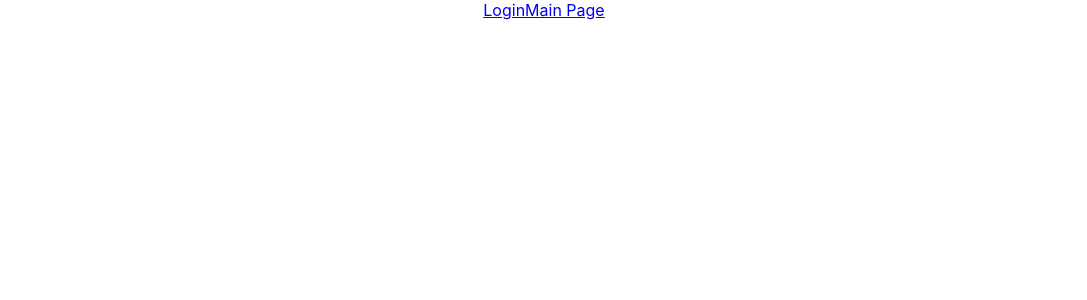
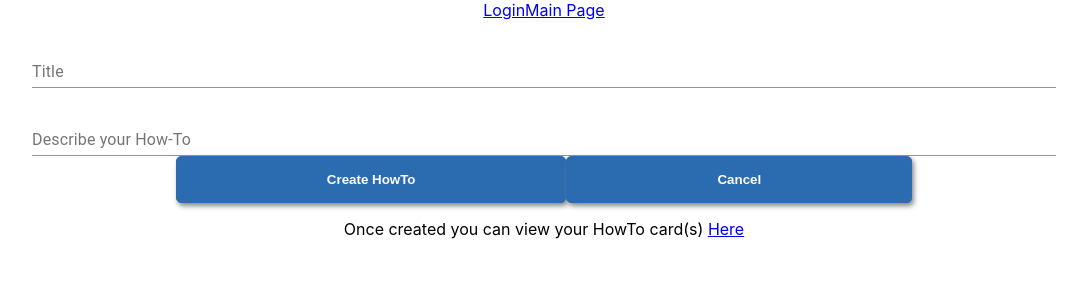
Before and after one commit to BW-PT-How-To-3/front-end, a React (Create React App) app in the folder client/: page /create-how-to in a window 1280 px wide. Shown: the top 300 px of the page, without its empty margins (96-1183 px from the left). Built offline with nearby package versions, Linux system fonts and the light colour scheme; the HTML template or start-up script is replaced by a standard one.

Commit message:
created main page, card, and cardform

```diff
--- a/client/src/App.css
+++ b/client/src/App.css
@@ -134,6 +134,17 @@ button[disabled]{
   top: 70px;
 }
 
+.home-btn {
+  padding: 15px 50px;
+  border-radius: 5px;
+  border: 1px solid #2B6BB0;
+  color: white;
+  background-color: #2B6BB0;
+  box-shadow: 2px 3px 5px #888888;
+  font-weight: 700;
+  cursor: pointer;
+}
+
 /*MEDIUM SCREENS*/
 @media only screen and (max-width: 1023px) and (min-width: 501px) {
   /* body {
--- a/client/src/App.js
+++ b/client/src/App.js
@@ -1,25 +1,38 @@
-import React from 'react';
+import React, { useState } from 'react';
 import { BrowserRouter as Router, Route, Link } from "react-router-dom";
 import './App.css';
 import Login from './component/Login';
 import Signup from './component/Signup';
+import Homepage from './component/Homepage';
+import NewCard from './component/NewCard';
+import HowToCards from './component/HowToCards';
+import UserHowToCards from './component/UserHowToCards';
 import './component/fontawesome';
 import PrivateRoute from './utils/PrivateRoute';
 
 function App() {
+  const [cards, setCards] = useState([]);
+
+  const addCard = card => {
+    setCards([...cards, card]);
+  }
+
 
 return (
   <Router>
     <div className="App">
       <nav>
         {/* Linking login with token */}
-        <Link to ='/'>Login</Link>
-        <Link to = '/MainPage'>Main Page</Link>
+        <Link to ='/login'>Login</Link>
+        <Link to = '/'>Main Page</Link>
       </nav>
-      <Route exact path="/" component={Login} />
+      <Route exact path="/login" component={Login} />
       <Route path="/register" component={Signup}/>
-      <PrivateRoute exact path = '/MainPage'>
-        {/* <BubblePage/> */}
+      <Route path="/create-how-to"><NewCard addCard={addCard}/></Route>
+      <Route path="/how-to-list"><HowToCards/></Route>
+      <Route path="/my-how-tos"><UserHowToCards cards={cards}/></Route>
+      <PrivateRoute exact path = '/'>
+        <Homepage/>
       </PrivateRoute>
     </div>
   </Router>
--- /dev/null
+++ b/client/src/component/Homepage.js
@@ -0,0 +1,22 @@
+import React, { useState } from 'react';
+import { Link } from 'react-router-dom';
+import HowToCards from './HowToCards';
+
+
+function Homepage(props) {
+    //
+
+    return (
+        <div>
+            <h1>Welcome to your Dashboard</h1>
+            <h4>What would you like to do today?</h4>
+            <Link to="/create-how-to"><button className="home-btn">Create a new How-To</button></Link>
+            <Link to="/my-how-tos"><button className="home-btn">View my How-Tos</button></Link>
+            {/* <Link to="/new-card"><button className="home-btn">Find Inspiration</button></Link> */}
+
+
+        </div>
+    )
+}
+
+export default Homepage;
--- /dev/null
+++ b/client/src/component/HowToCards.js
@@ -0,0 +1,24 @@
+import React from 'react';
+import UserHowToCards from './UserHowToCards';
+
+/*
+BuergerForm => NewCard
+HomePage => Homepage
+OrderCard.js => HowToCards
+
+UserHowToCards => this will house HowTocards
+*/
+function HowToCards({card}) {
+    return (
+        <div>
+            <div>
+
+                {/* Map over info from newcard comp to display here */}
+                <h2>{card.title}</h2>
+                <p>{card.instructions}</p>
+            </div>
+        </div>
+    )
+};
+
+export default HowToCards;
--- a/client/src/component/Login.js
+++ b/client/src/component/Login.js
@@ -2,7 +2,7 @@ import React, { useState, useEffect } from "react";
 import { Link } from "react-router-dom";
 import * as yup from "yup";
 // import axios from 'axios';
-import { TextField, MuiThemeProvider } from "@material-ui/core";
+import { TextField } from "@material-ui/core";
 import { useHistory } from "react-router-dom";
 
 //comp
@@ -34,7 +34,7 @@ function Login() {
   });
 
   //state for displaying user info
-  const [data, setData] = useState([]);
+  // const [data, setData] = useState([]);
 
   const [buttonDisabled, setButtonDisabled] = useState(true);
   useEffect(() => {
@@ -86,7 +86,7 @@ function Login() {
         // localStorage.setItem('token', res.data.token)
         // localStorage.setItem('id', res.data.id)
 
-        history.push("/MainPage");
+        history.push("/");
       })
       .catch((err) => console.log(err.res));
 
--- /dev/null
+++ b/client/src/component/NewCard.js
@@ -0,0 +1,127 @@
+import React, { useState, useEffect } from "react";
+import * as yup from "yup";
+import axios from "axios";
+import {TextField} from "@material-ui/core";
+import { Link } from "react-router-dom";
+
+/*
+BuergerForm => NewCard
+HomePage => Homepage
+OrderCard.js => HowToCards
+
+UserHowToCards => this will house HowTocards
+*/
+
+const formSchema = yup.object().shape({
+  title: yup.string().required("A title is required."),
+  instructions: yup.string()
+  });
+
+function NewCard(props) {
+
+  const [userInput, setUserInput] = useState({
+    title: "",
+    instructions: ""
+  });
+
+//   const [data, setData] = useState(userInput);
+
+  const [errorState, setErrorState] = useState({
+    title: "",
+    instructions: ""
+  });
+
+//   useEffect(() => {
+//     formSchema.isValid(userInput).then((valid) => {
+//       setButtonDisabled(!valid);
+//     });
+//   }, [userInput]);
+
+  const validator = (e) => {
+    yup
+      .reach(formSchema, e.target.name)
+      .validate(e.target.value)
+      .then((valid) => {
+        setErrorState({
+          ...errorState,
+          [e.target.name]: "",
+        });
+      })
+      .catch((err) => {
+        setErrorState({
+          ...errorState,
+          [e.target.name]: err.errors[0],
+        });
+      });
+  };
+
+  const submitHandler = (e) => {
+    e.preventDefault();
+
+    //reset form once submitted
+    setUserInput({
+      title: "",
+      instructions: ""
+    });
+
+    axios
+      .post(`https://reqres.in/api/users`, userInput)
+      .then((res) => props.addCard(res.data))
+      .catch((err) => console.log(err.res));
+    console.log("Your How-To has been created.");
+  };
+
+  const changeHandler = (e) => {
+    e.persist();
+    validator(e);
+    setUserInput({ ...userInput, [e.target.name]: e.target.value });
+    console.log(e.target.value)
+  };
+
+  return (
+    <div>
+
+            <form onSubmit={submitHandler}>
+              <label htmlFor="title"></label>
+              <br />
+              <TextField
+                id="standard-basic"
+                label="Title"
+                type="text"
+                name="title"
+                value={userInput.title}
+                onChange={changeHandler}
+                fullWidth
+                // required
+                helperText={
+                  errorState.title.length > 0 ? (
+                    <p className="error">{errorState.title}</p>
+                  ) : null
+                }
+              />
+              <br />
+
+              <label htmlFor="instructions"></label>
+              <br />
+              <TextField
+                id="standard-basic"
+                label="Describe your How-To"
+                type="text"
+                name="instructions"
+                value={userInput.instructions}
+                onChange={changeHandler}
+                fullWidth
+              />
+
+              <button>
+                Create HowTo
+              </button>
+              <Link to="/"><button>Cancel</button></Link>
+              {/* <pre>{JSON.stringify(data, null, 2)}</pre> */}
+            </form>
+            <p>Once created you can view your HowTo card(s) <Link to="/my-how-tos">Here</Link></p>
+          </div>
+  );
+}
+
+export default NewCard;
--- a/client/src/component/Signup.js
+++ b/client/src/component/Signup.js
@@ -5,8 +5,7 @@ import {
   TextField,
   Select,
   InputLabel,
-  MenuItem,
-  FormControl,
+  MenuItem
 } from "@material-ui/core";
 import { Link } from "react-router-dom";
 
@@ -123,7 +122,7 @@ function Signup() {
                     </p> */}
           <p className="member-login">
             Already have an account?{" "}
-            <Link to="/" style={styles.links}>
+            <Link to="/login" style={styles.links}>
               Log in
             </Link>
           </p>
@@ -227,7 +226,7 @@ function Signup() {
               <button disabled={buttonDisabled} className="signup-btn">
                 GET STARTED!
               </button>
-              {/* <pre>{JSON.stringify(data, null, 2)}</pre> */}
+              <pre>{JSON.stringify(data, null, 2)}</pre>
             </form>
           </div>
         </div>
--- /dev/null
+++ b/client/src/component/UserHowToCards.js
@@ -0,0 +1,22 @@
+import React from 'react';
+import HowToCards from './HowToCards';
+
+const UserHowToCards = (props) => {
+
+    return (
+        <div>
+           <h1>{props.order}</h1>
+           <p>{props.instructions}</p>
+           {props.cards.map((card, i) =>
+           <div>Existing
+           <HowToCards
+                key={i}
+                card={card}
+           /></div>
+           )}
+        </div>
+    );
+}
+
+
+export default UserHowToCards;
```
